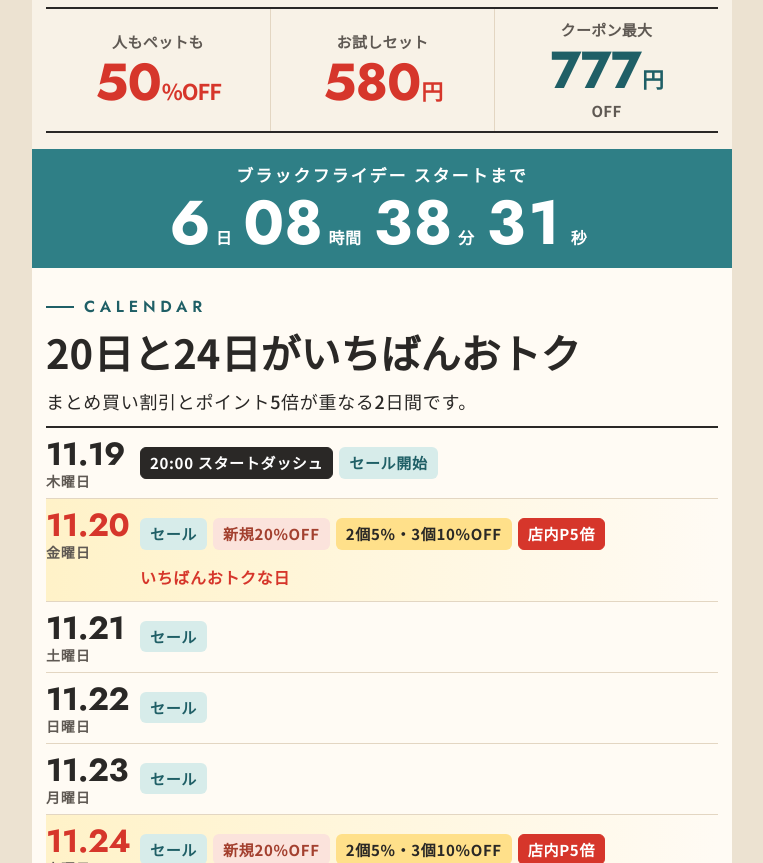
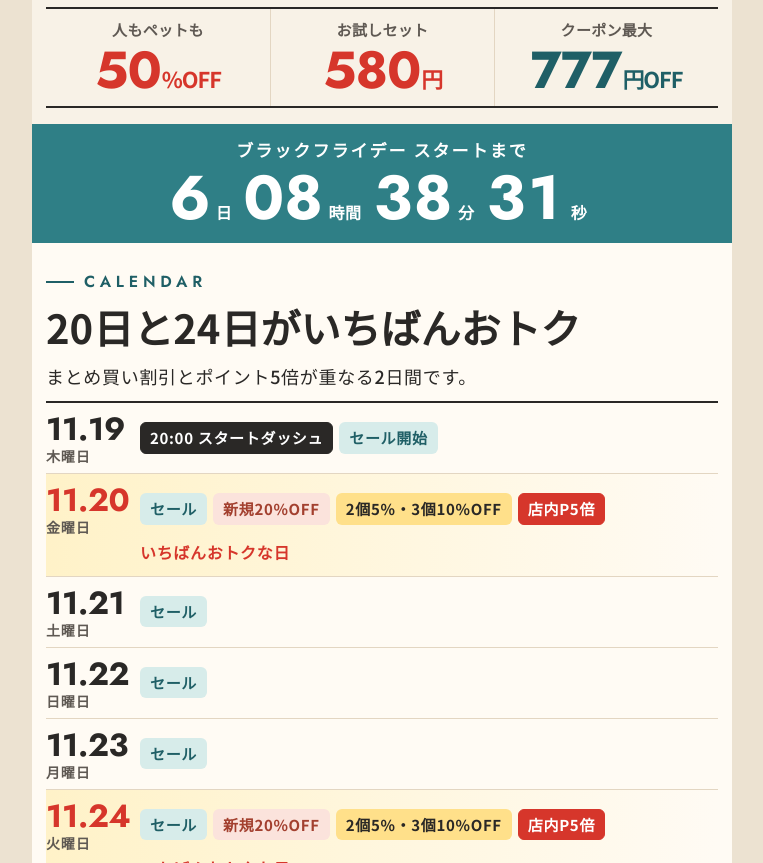
Before and after one commit to greentuushou-arch/cordy-blackfriday-2026, a plain HTML site: page index.html in a window 1280 px wide. Shown: the part 859-1722 px from the top of the page, without its empty margins (258-1021 px from the left). Drawn offline with Linux system fonts and the light colour scheme.

Commit message:
fix: FVの777円OFFを1行にそろえる
Co-Authored-By: Claude Opus 5.5 <noreply@anthropic.com>

```diff
--- a/index.html
+++ b/index.html
@@ -383,7 +383,7 @@ a{color:inherit;text-decoration:none}
     <div class="fv-3">
       <a href="#half"><small>人もペットも</small><span class="big">50<u>%OFF</u></span></a>
       <a href="#trial"><small>お試しセット</small><span class="big">580<u>円</u></span></a>
-      <a href="#coupon"><small>クーポン最大</small><span class="big t">777<u>円</u></span><small style="margin-top:4px">OFF</small></a>
+      <a href="#coupon"><small>クーポン最大</small><span class="big t">777<u>円OFF</u></span></a>
     </div>
   </section>
 
```
